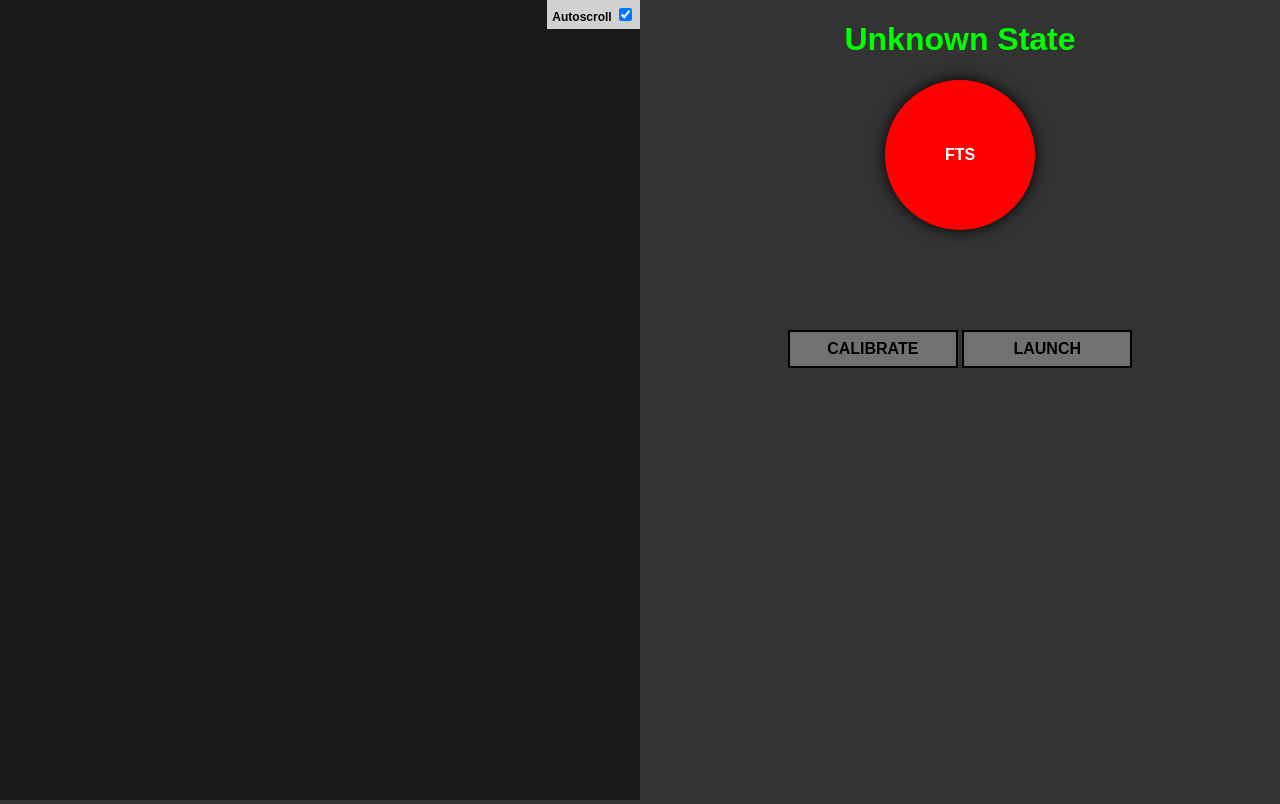
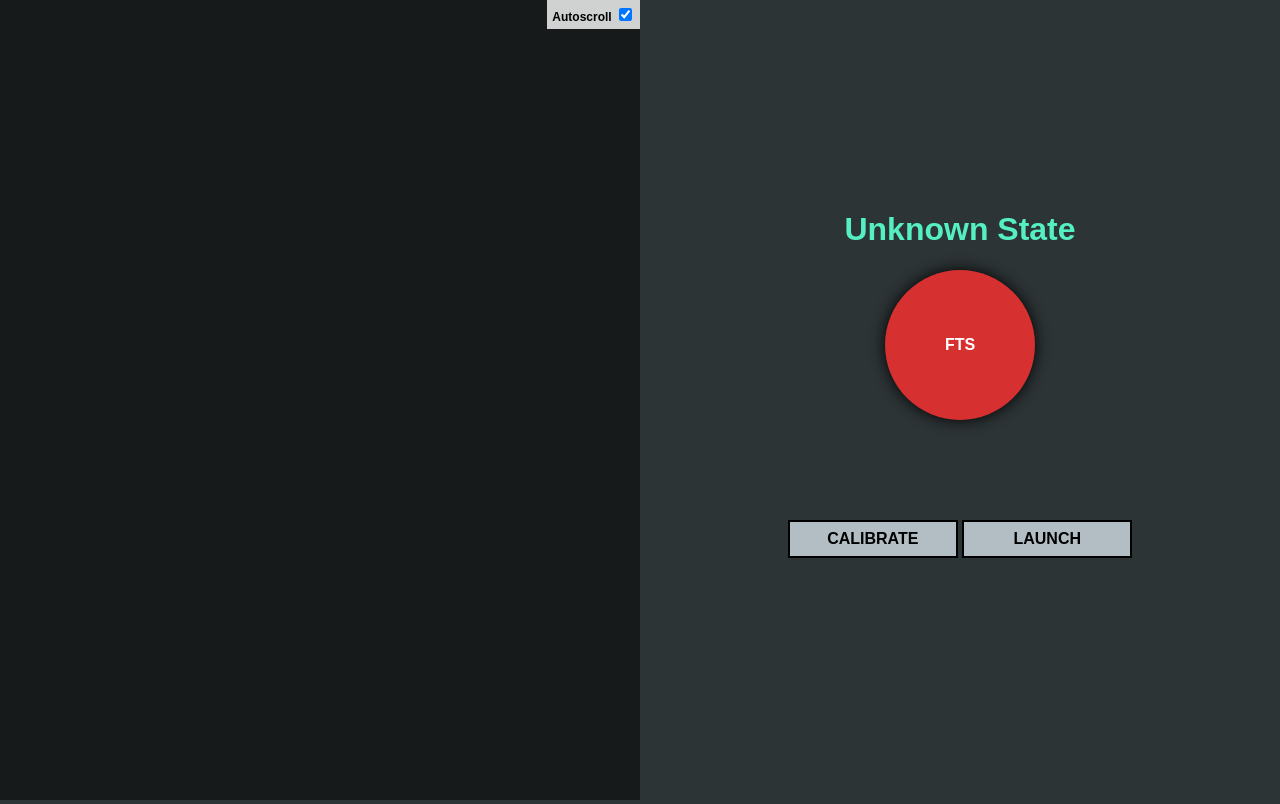
Before and after one commit to themicp/rocket-avionics, a website: page ground_station/public/controls/index.html in a window 1280 px wide. Drawn offline with Linux system fonts and the light colour scheme.

Commit message:
Update styles of controls dashboard

```diff
--- a/ground_station/public/controls/index.html
+++ b/ground_station/public/controls/index.html
@@ -6,7 +6,7 @@
     <style>
       body {
         margin: 0;
-        background: #333;
+        background: #2d3436;
         font-family: arial;
       }
 
@@ -25,7 +25,7 @@
         height: 100%;
         background: rgba(0, 0, 0, 0.5);
         border: none;
-        color: #aaa;
+        color: #b2bec3;
         font-size: 12px;
         font-weight: bold;
         overflow: auto;
@@ -49,19 +49,17 @@
       #controls {
         position: absolute;
         width: 50%;
-        height: 100%;
         right: 0;
-        top: 0;
-        bottom: 0;
+        top: calc(50% - 210px);
       }
 
       #state {
         text-align: center;
-        color: #0f0;
+        color: #55efc4;
       }
 
       #fts {
-        background: #f00;
+        background: #d63031;
         color: #fff;
         border-radius: 50%;
         width: 150px;
@@ -83,7 +81,7 @@
       .button {
         user-select: none;
         width: 150px;
-        background: rgba(255, 255, 255, 0.3);
+        background: #b2bec3;
         text-transform: uppercase;
         text-align: center;
         font-weight: bold;
```
